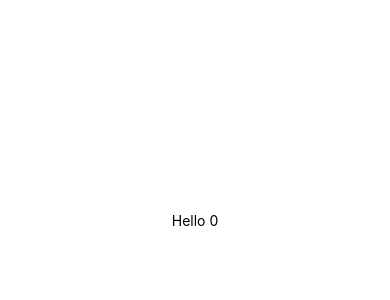
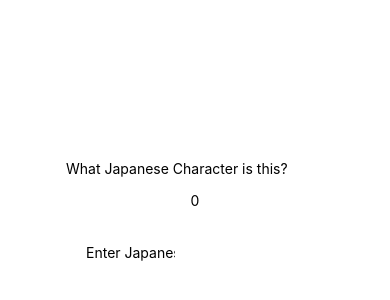
Before and after one commit to thejamesgore/react-native-projects, a React Native app in the folder 03-Learning-App/: screen / in a window 390 px wide. Shown: the part 202-502 px from the top of the page. Built offline with nearby package versions, Linux system fonts and the light colour scheme.

Commit message:
rendering a hiranga index

```diff
--- a/03-Learning-App/App.js
+++ b/03-Learning-App/App.js
@@ -1,5 +1,12 @@
 import { StatusBar } from 'expo-status-bar'
-import { StyleSheet, Text, View, TouchableOpacity } from 'react-native'
+import {
+  KeyboardAvoidingView,
+  StyleSheet,
+  Text,
+  TextInput,
+  TouchableOpacity,
+  View,
+} from 'react-native'
 import React, { useState } from 'react'
 
 import hiragana from './japanese/Characters'
@@ -18,23 +25,29 @@ export default function App() {
     setCurrentCharacter(randomizer)
   }
 
-  const handleChange = (e) => {
-    setInput(e.target.value)
-  }
-
   const handleSubmit = (e) => {
     e.preventDefault()
 
     if (input.toLowerCase() === hiragana[currentCharacter].romanji) {
       setStreak(streak + 1)
       setStreakMax(Math.max(streak, streakMax))
+      setError(false)
     }
   }
 
   return (
-    <View style={styles.container}>
-      <Text>Hello {currentCharacter}</Text>
-    </View>
+    <KeyboardAvoidingView style={styles.container}>
+      <View>
+        <Text>What Japanese Character is this?</Text>
+        <Text style={styles.hiragana}>{currentCharacter}</Text>
+        <TextInput
+          placeholder="Enter Japanese Character"
+          onChangeText={(text) => setInput(text)}
+          required
+          style={styles.input}
+        />
+      </View>
+    </KeyboardAvoidingView>
   )
 }
 
@@ -45,4 +58,18 @@ const styles = StyleSheet.create({
     alignItems: 'center',
     justifyContent: 'center',
   },
+  input: {
+    backgroundColor: 'white',
+    width: '50%',
+    padding: 20,
+    borderRadius: 5,
+    borderColor: 'black',
+  },
+  hiragana: {
+    display: 'flex',
+    justifyContent: 'center',
+    alignItems: 'center',
+    paddingVertical: 15,
+    paddingHorizontal: 10,
+  },
 })
```
